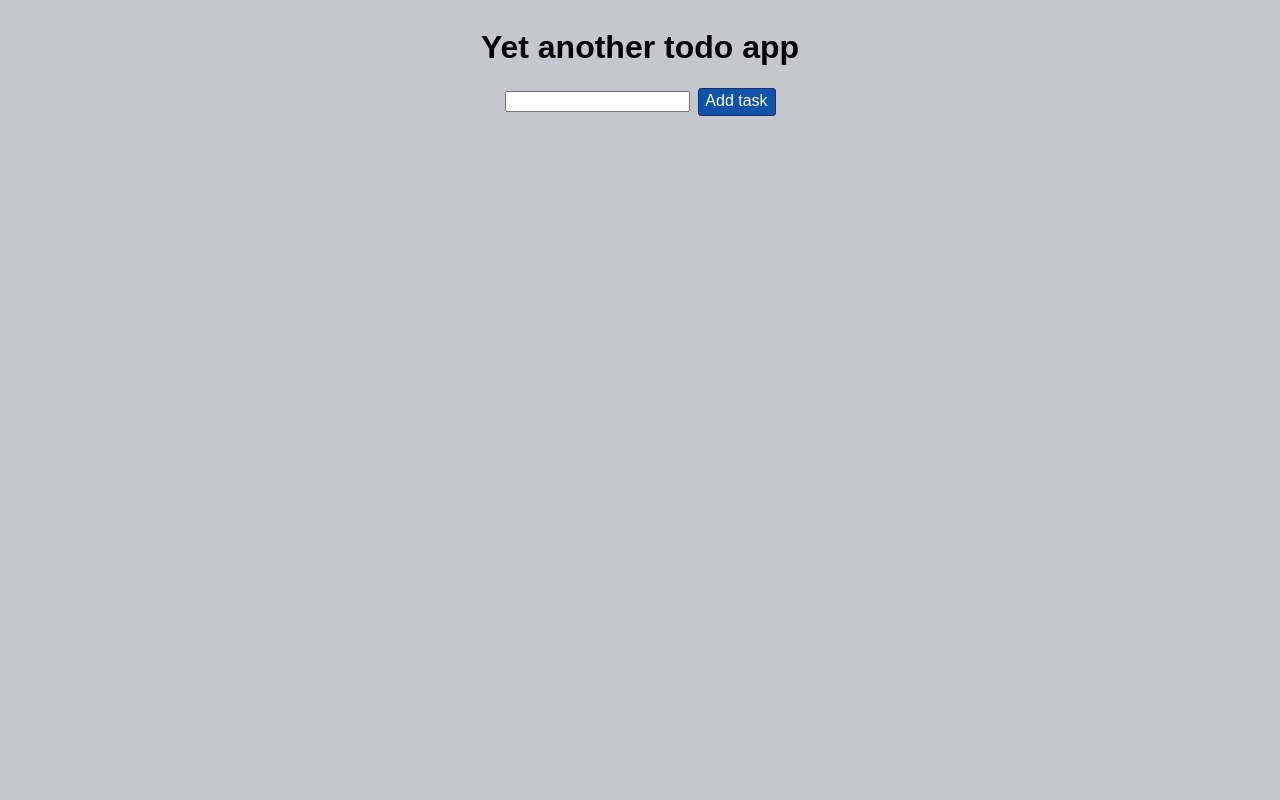
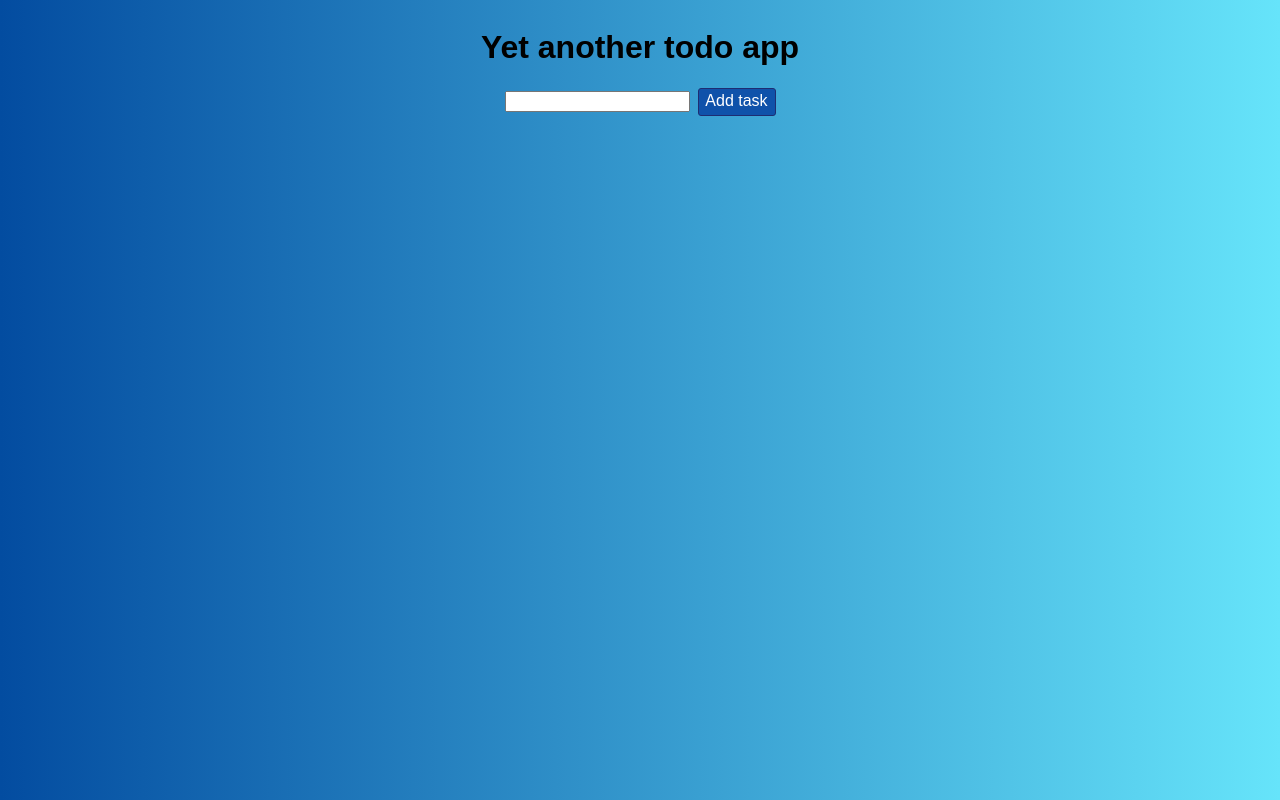
Before and after one commit to kfigon/react-course, a React (Create React App) app in the folder 2-todo/todo-list/: page / in a window 1280 px wide. Built offline with nearby package versions, Linux system fonts and the light colour scheme; the HTML template or start-up script is replaced by a standard one.

Commit message:
some styling

```diff
--- a/2-todo/todo-list/src/App.css
+++ b/2-todo/todo-list/src/App.css
@@ -9,7 +9,7 @@
   font-family: Arial, Helvetica, sans-serif;
 }
 body {
-  background-color: rgb(198, 198, 206);
+  background-image: linear-gradient(to left, rgb(102, 228, 250), rgb(3, 76, 160));
 }
 .btn {
   border-radius: 3px;
@@ -26,3 +26,7 @@ body {
 .btn:hover{
   cursor: pointer;
 }
+
+li{
+  font-size: 20px;
+}
```
